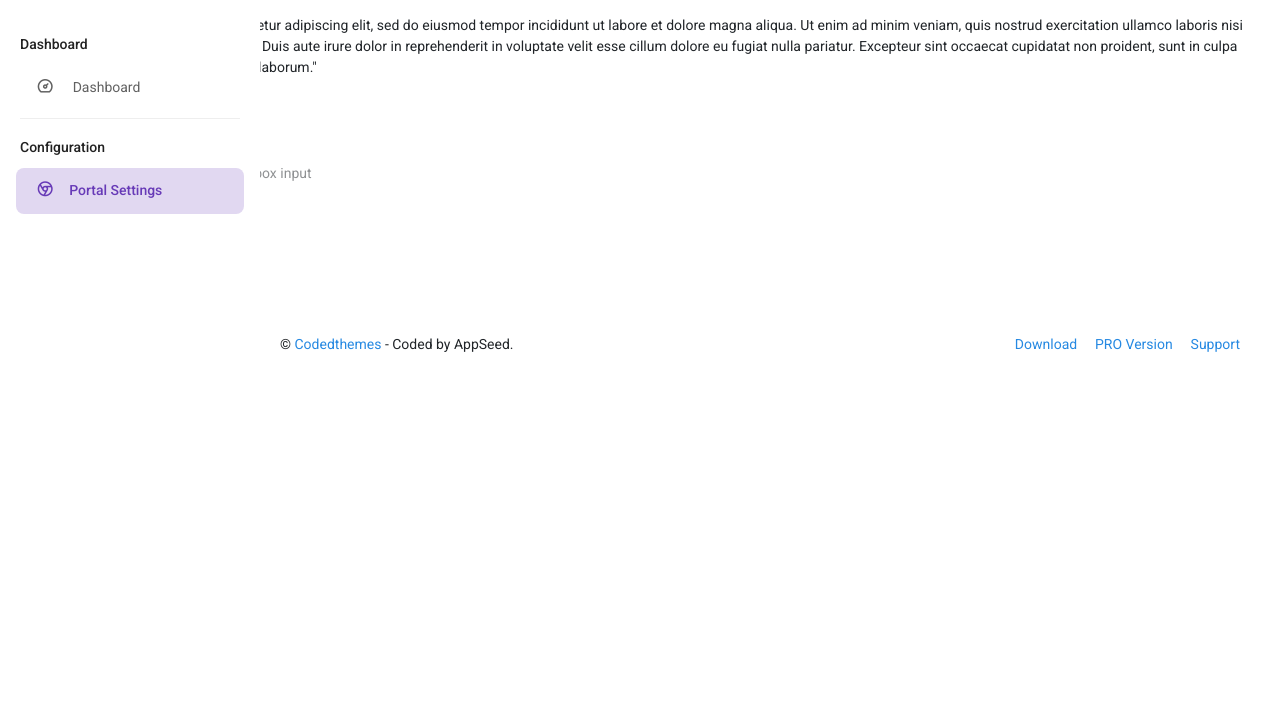
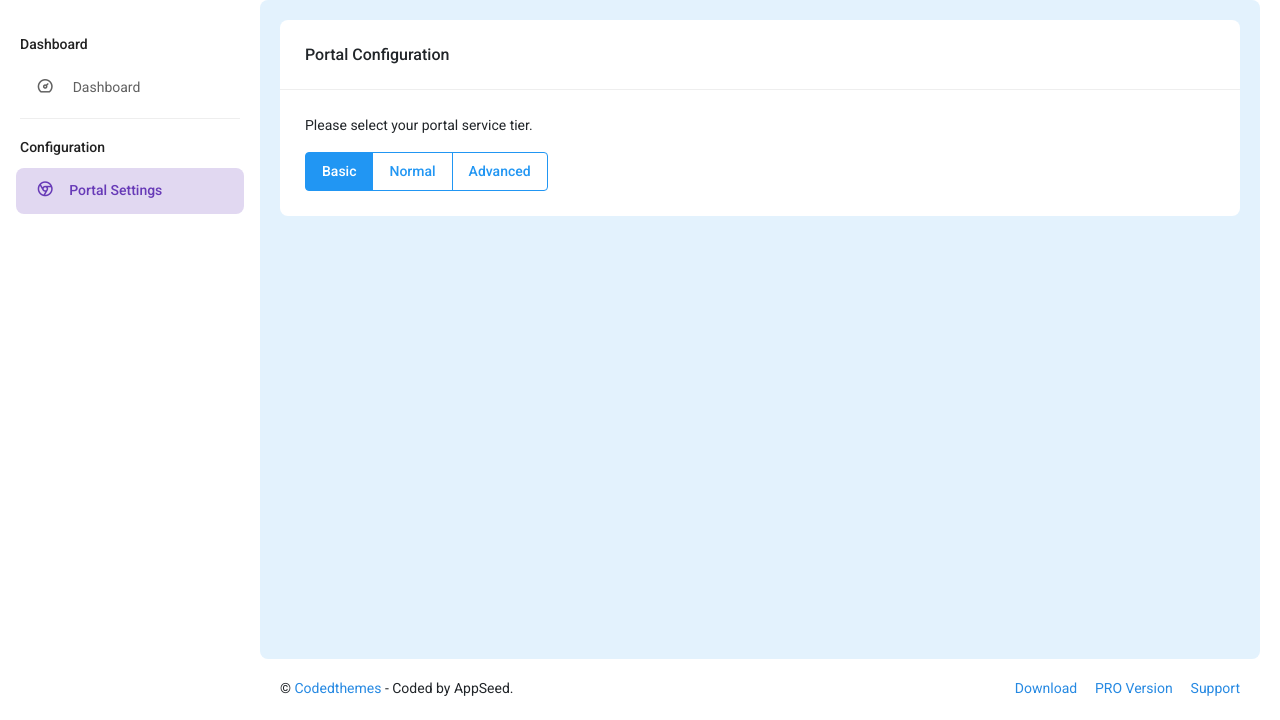
Before and after one commit to jpelchat/test-drive-app, a Flask app: page /sample-page in a window 1280 px wide. Shown: the part 80-800 px from the top of the page. Run offline with Flask 2, Linux system fonts and the light colour scheme; style sheets or scripts are compiled from the project's sources; some libraries are stand-ins or nearby versions.

Commit message:
app updates

```diff
--- a/apps/templates/includes/scripts.html
+++ b/apps/templates/includes/scripts.html
@@ -4,3 +4,4 @@
 <script src="{{ url_for('static', filename='assets/js/config.js') }}"></script>
 <script src="{{ url_for('static', filename='assets/js/pcoded.js') }}"></script>
 <script src="{{ url_for('static', filename='assets/js/layoutTheme.js') }}"></script>
+<script src="{{ url_for('static', filename='assets/js/button.js') }}"></script>
--- a/apps/templates/includes/styles.html
+++ b/apps/templates/includes/styles.html
@@ -9,3 +9,4 @@
 <!-- [Template CSS Files] -->
 <link rel="stylesheet" href="{{ url_for('static', filename='assets/css/style.css') }}" id="main-style-link" />
 <link rel="stylesheet" href="{{ url_for('static', filename='assets/css/style-preset.css') }}" id="preset-style-link" />
+<script src="https://cdn.jsdelivr.net/npm/bootstrap@5.1.3/dist/js/bootstrap.bundle.min.js" integrity="sha384-ka7Sk0Gln4gmtz2MlQnikT1wXgYsOg+OMhuP+IlRH9sENBO0LRn5q+8nbTov4+1p" crossorigin="anonymous"></script>
--- a/apps/templates/pages/sample-page.html
+++ b/apps/templates/pages/sample-page.html
@@ -3,6 +3,13 @@
 {% block title %} Sample Page {% endblock title %}
 
 {% block content %}
+  <!-- [ Main Content ] start -->
+  <div class="pc-container">
+    <div class="pc-content">
+      <!-- [ breadcrumb ] start -->
+
+      <!-- [ breadcrumb ] end -->
+
 
       <!-- [ Main Content ] start -->
       <div class="row">
@@ -13,28 +20,17 @@
               <h5>Portal Configuration</h5>
             </div>
             <div class="card-body">
-              <p
-                >"Lorem ipsum dolor sit amet, consectetur adipiscing elit, sed do eiusmod tempor incididunt ut labore et dolore magna
-                aliqua. Ut enim ad minim veniam, quis nostrud exercitation ullamco laboris nisi ut aliquip ex ea commodo consequat. Duis
-                aute irure dolor in reprehenderit in voluptate velit esse cillum dolore eu fugiat nulla pariatur. Excepteur sint occaecat
-                cupidatat non proident, sunt in culpa qui officia deserunt mollit anim id est laborum."
-              </p>
+              <p>Please select your portal service tier.</p>
 
-              <div class="form-check form-switch">
-                <input class="form-check-input" type="checkbox" id="flexSwitchCheckDefault">
-                <label class="form-check-label" for="flexSwitchCheckDefault">Default switch checkbox input</label>
-              </div>
-              <div class="form-check form-switch">
-                <input class="form-check-input" type="checkbox" id="flexSwitchCheckChecked" checked>
-                <label class="form-check-label" for="flexSwitchCheckChecked">Checked switch checkbox input</label>
-              </div>
-              <div class="form-check form-switch">
-                <input class="form-check-input" type="checkbox" id="flexSwitchCheckDisabled" disabled>
-                <label class="form-check-label" for="flexSwitchCheckDisabled">Disabled switch checkbox input</label>
-              </div>
-              <div class="form-check form-switch">
-                <input class="form-check-input" type="checkbox" id="flexSwitchCheckCheckedDisabled" checked disabled>
-                <label class="form-check-label" for="flexSwitchCheckCheckedDisabled">Disabled checked switch checkbox input</label>
+              <div class="btn-group" role="group" aria-label="Basic radio toggle button group">
+                <input type="radio" class="btn-check" name="btnradio" id="btnradio1" autocomplete="off" checked>
+                <label class="btn btn-outline-primary" for="btnradio1">Basic</label>
+
+                <input type="radio" class="btn-check" name="btnradio" id="btnradio2" autocomplete="off">
+                <label class="btn btn-outline-primary" for="btnradio2">Normal</label>
+
+                <input type="radio" class="btn-check" name="btnradio" id="btnradio3" autocomplete="off">
+                <label class="btn btn-outline-primary" for="btnradio3">Advanced</label>
               </div>
 
             </div>
```
Also changed, not shown: apps/static/assets/js/button.js (added).
